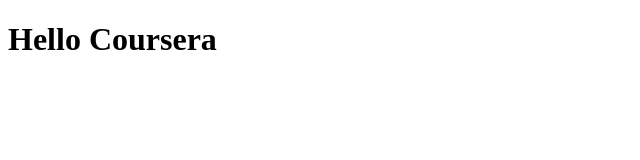
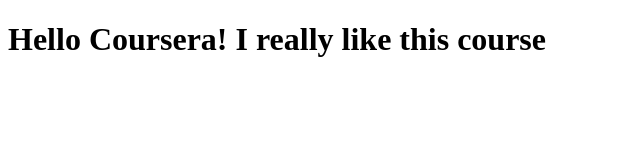
Before and after one commit to Rabbzz/coursera-test, a plain HTML site: page site/index.html in a window 1280 px wide. Shown: the whole page, without its empty margins (0-640 px from the left). Drawn offline with Linux system fonts and the light colour scheme.

Commit message:
small addition to my page

```diff
--- a/site/index.html
+++ b/site/index.html
@@ -4,7 +4,7 @@
 	<title>Hello Coursera</title>
 </head>
 <body>
-<h1>Hello Coursera</h1>
+<h1>Hello Coursera! I really like this course</h1>
 
 </body>
 </html>
```
